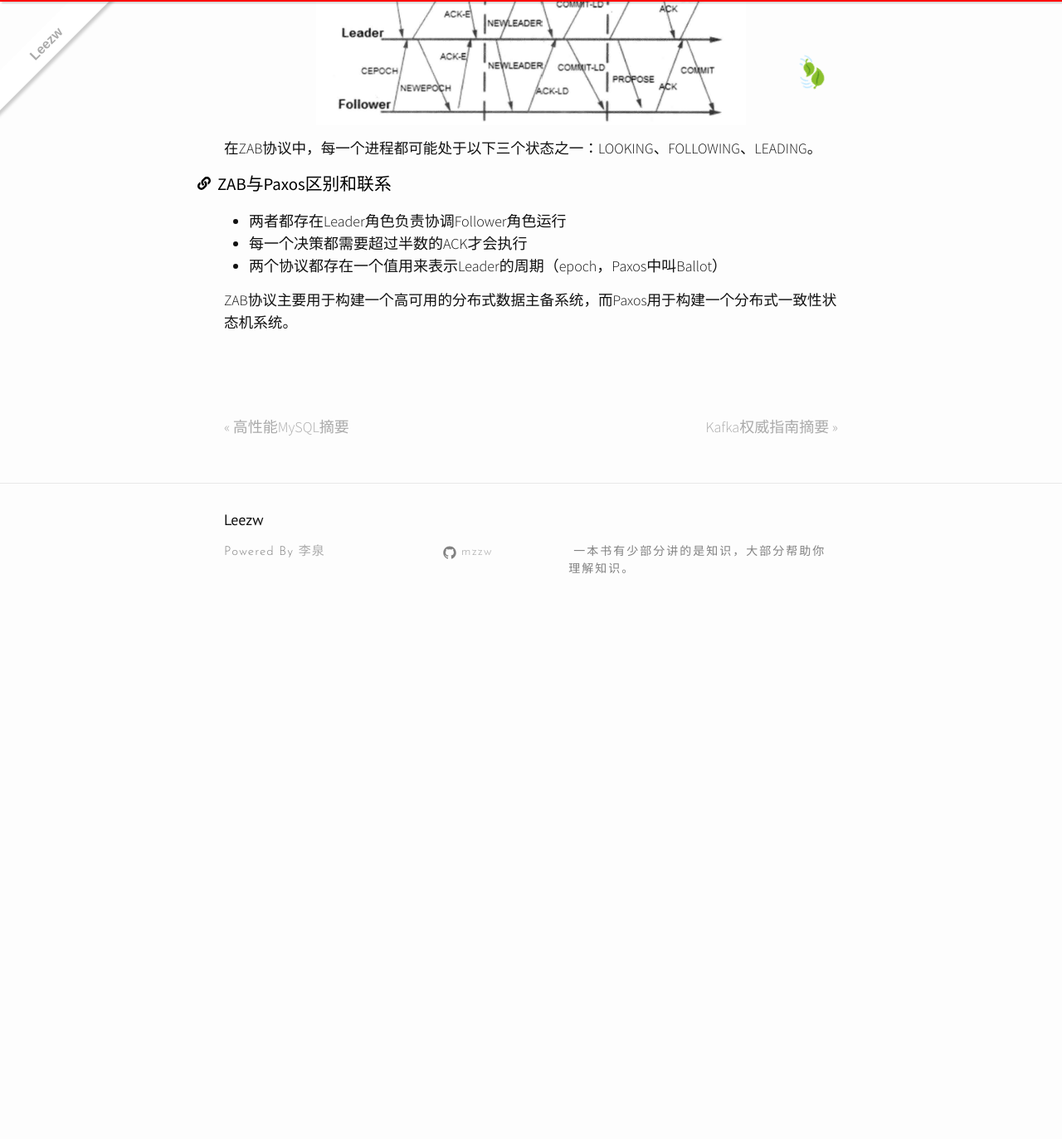
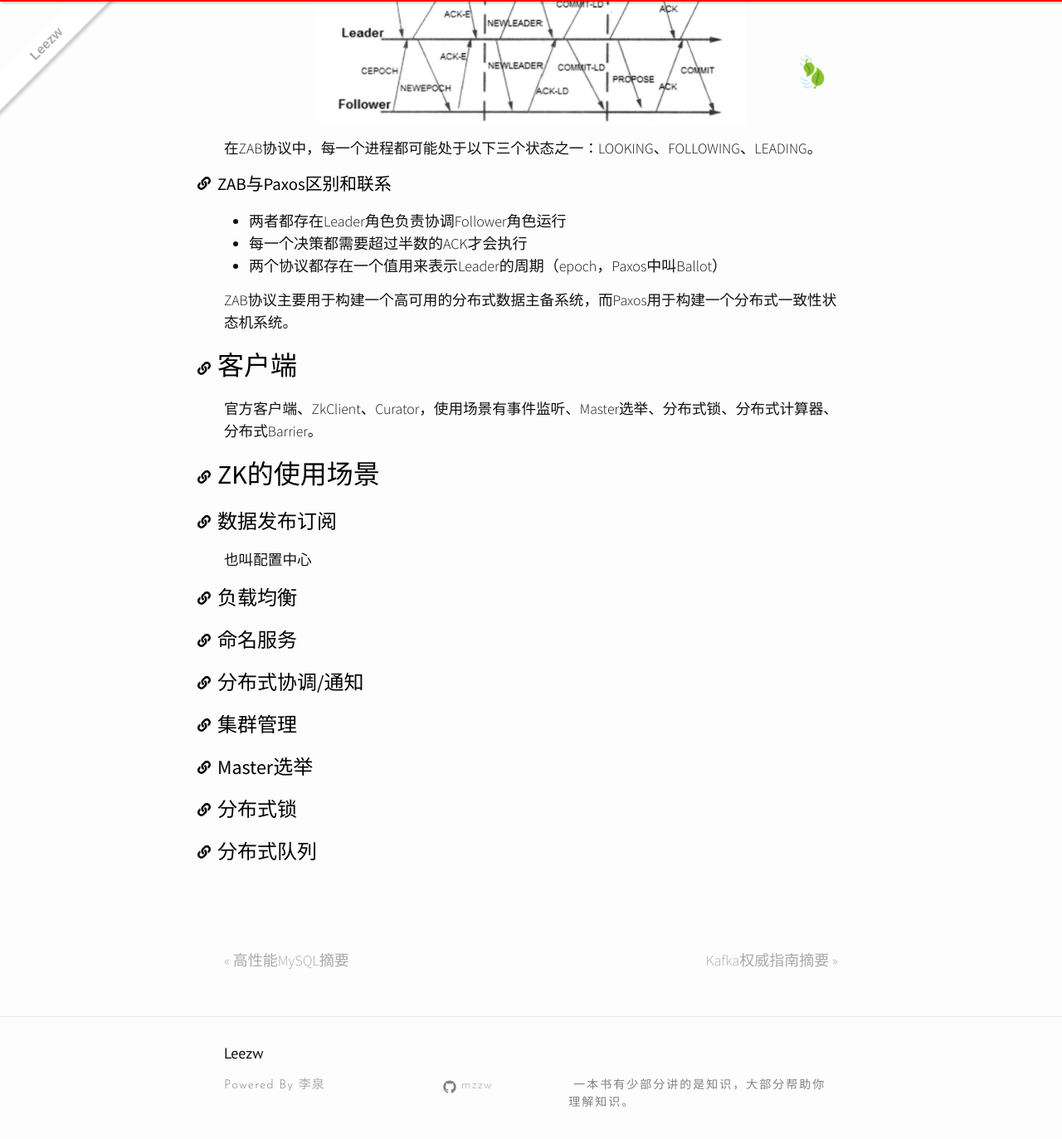
Before and after one commit to quantum-li/quantum-li.github.io, a Jekyll site: the page built from _posts/2020-05-08-from-paxos-to-zookeeper.md, in a window 1280 px wide and 1400 px high, scrolled down 10736 px. Shown: the top 1373 px of the window at 83% size. Built offline with Jekyll 4.4.1, drawn with Linux system fonts in a browser that asks for light colours; nearby versions of some CDN libraries; comment, search, counter and statistics services are not loaded; before the commit the page ends 11493 px from its top, so only the background shows below that.

Commit message:
2020-5-17 23:18:12

```diff
--- a/_posts/2020-05-08-from-paxos-to-zookeeper.md
+++ b/_posts/2020-05-08-from-paxos-to-zookeeper.md
@@ -382,3 +382,27 @@ Leader会将新epoch和初始化集合发送给Follower。如果Follower发现
 + 两个协议都存在一个值用来表示Leader的周期（epoch，Paxos中叫Ballot）
 
 ZAB协议主要用于构建一个高可用的分布式数据主备系统，而Paxos用于构建一个分布式一致性状态机系统。
+
+# 客户端
+
+官方客户端、ZkClient、Curator，使用场景有事件监听、Master选举、分布式锁、分布式计算器、分布式Barrier。
+
+# ZK的使用场景
+
+## 数据发布订阅
+
+也叫配置中心
+
+## 负载均衡
+
+## 命名服务
+
+## 分布式协调/通知
+
+## 集群管理
+
+## Master选举
+
+## 分布式锁
+
+## 分布式队列
```
